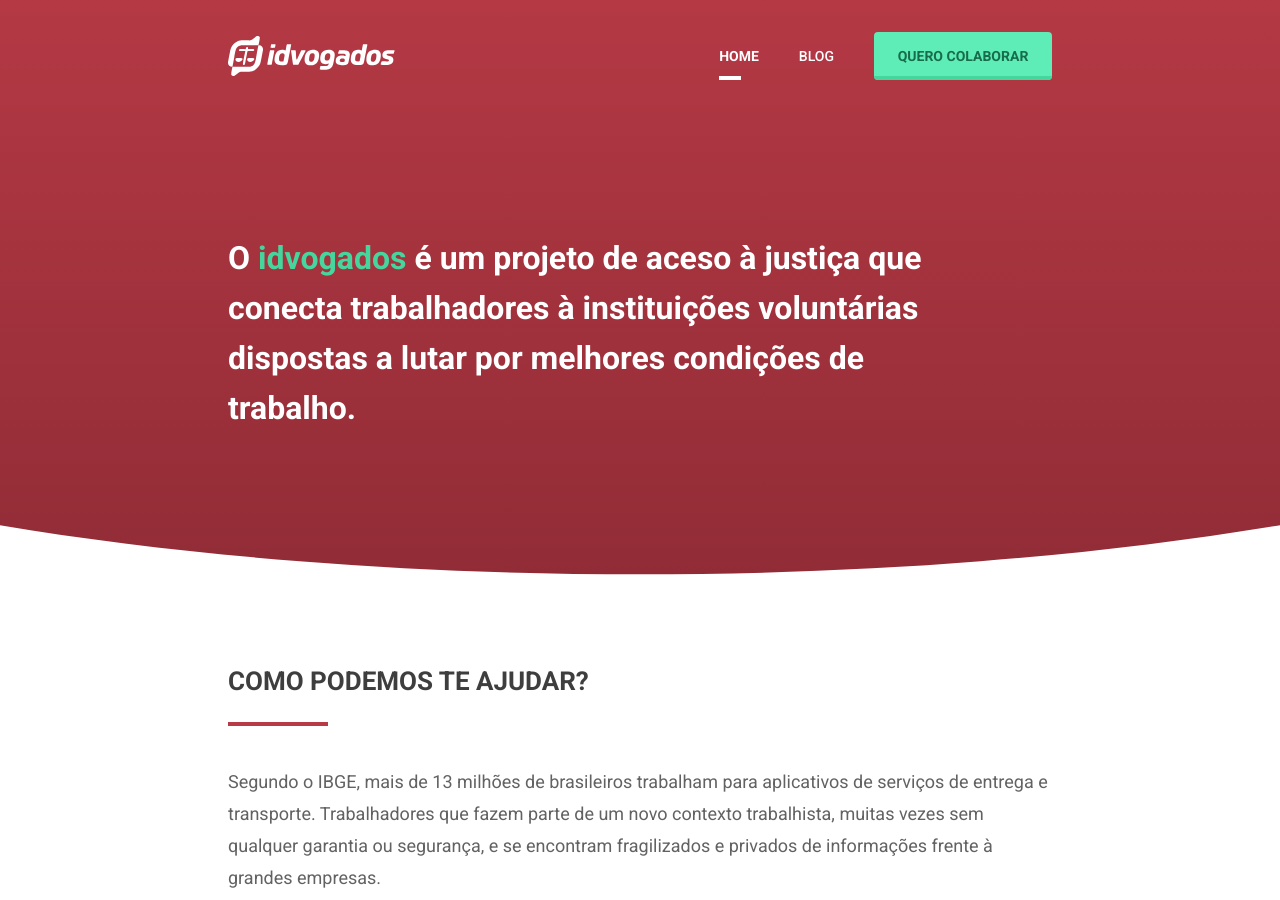
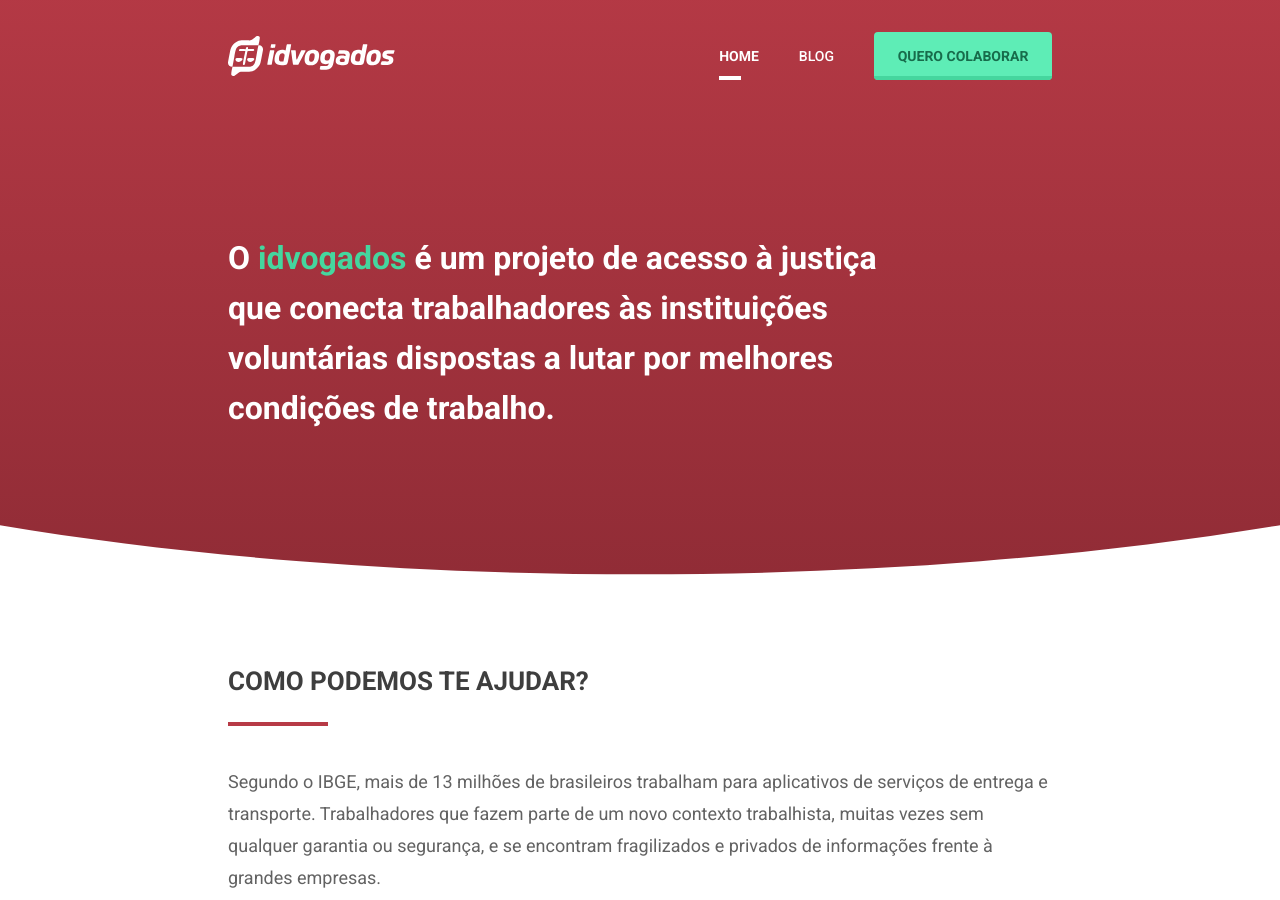
Before and after one commit to idvogados/idvogados.github.io, a Jekyll site: the page built from index.html, in a window 1280 px wide and 900 px high. Built offline with Jekyll 4.4.1, drawn with Linux system fonts in a browser that asks for light colours; a script that is not in the unit is left out.

Commit message:
Update index.html
Reparo de erros nas palavras do header.

```diff
--- a/index.html
+++ b/index.html
@@ -8,7 +8,7 @@ home: true
 
 <div class="principal white">
   <div class="texto">
-    <h1>O <span>idvogados</span> é um projeto de aceso à justiça que conecta trabalhadores à instituições voluntárias dispostas a lutar por melhores condições de trabalho.</h1>
+    <h1>O <span>idvogados</span> é um projeto de acesso à justiça que conecta trabalhadores às instituições voluntárias dispostas a lutar por melhores condições de trabalho.</h1>
       <div class="frame show-only-desktop">
         <div class="notch"></div>
         <div class="silence-btn"></div>
```
